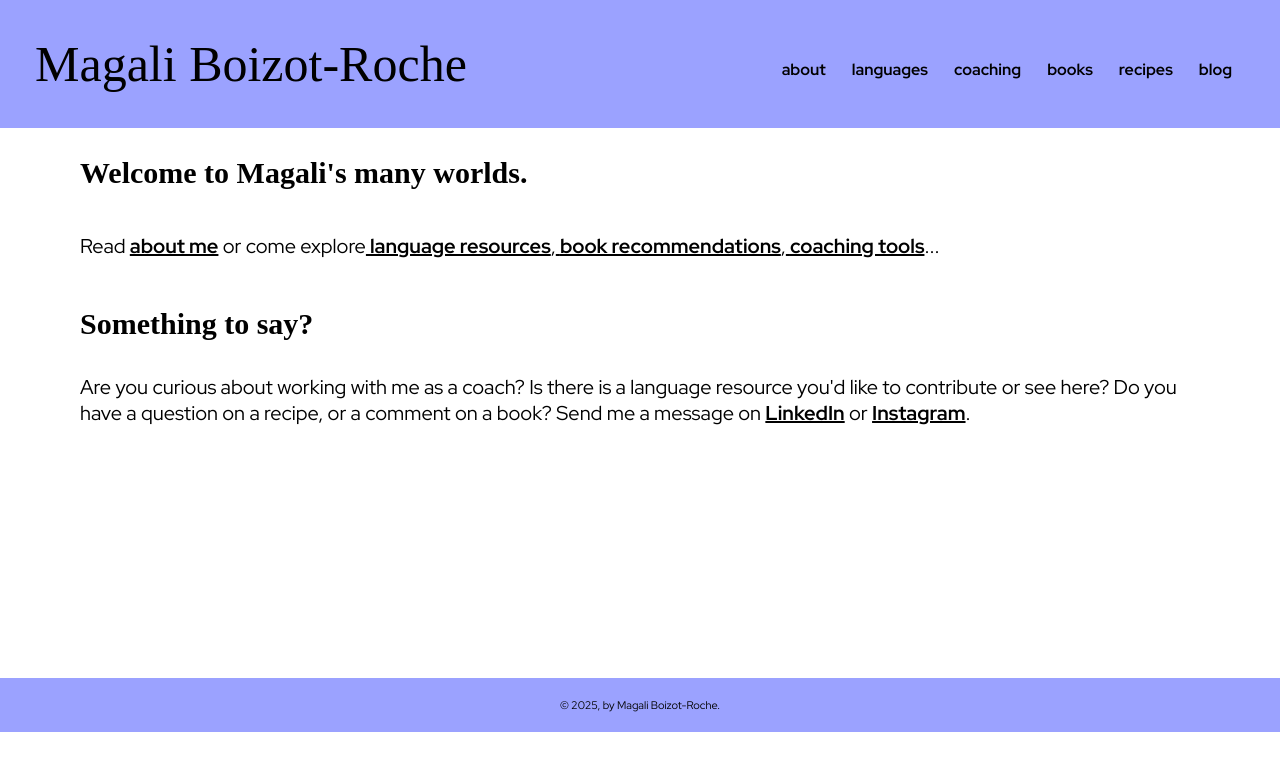
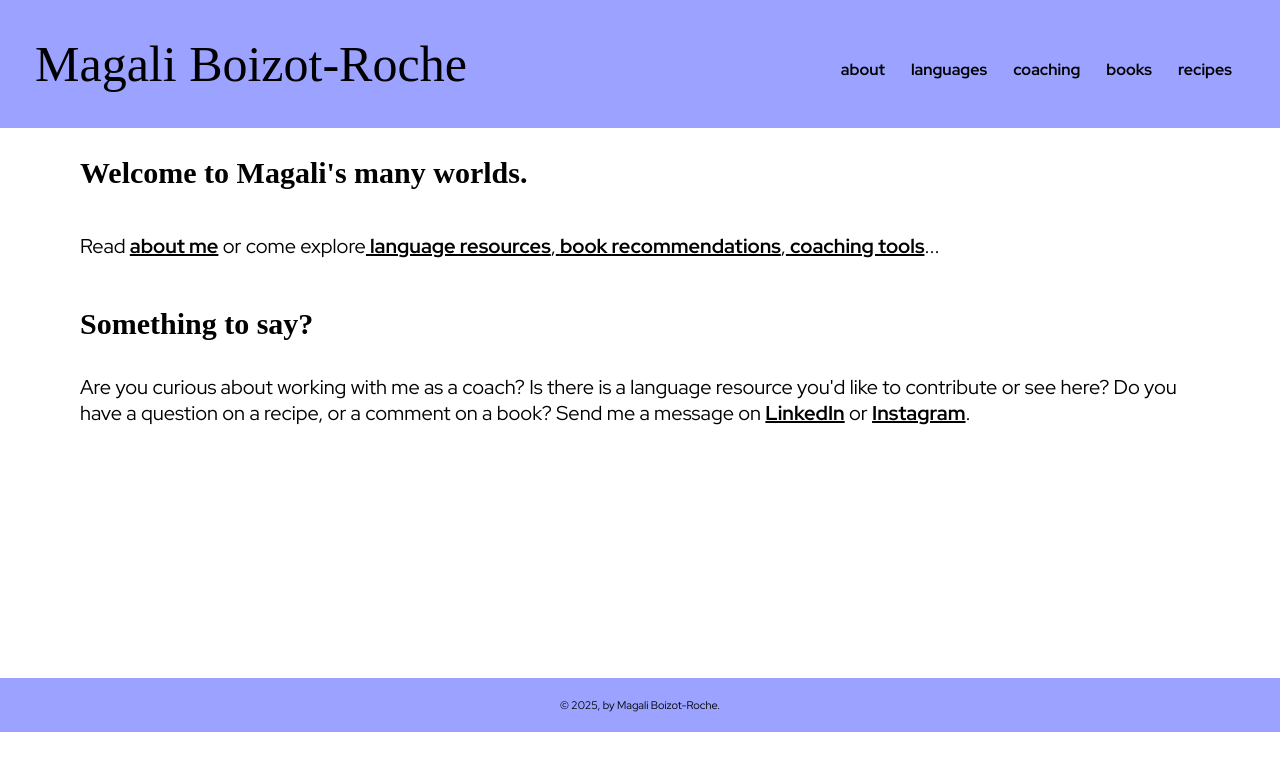
Before and after one commit to magali-br/personal-website, a React (Vite) app: page / in a window 1280 px wide. Shown: the top 770 px of the page. Built offline with nearby package versions, Linux system fonts and the light colour scheme; a web font is replaced by a local one.

Commit message:
Remove blog from navbar

```diff
--- a/src/components/Navbar/Navbar.jsx
+++ b/src/components/Navbar/Navbar.jsx
@@ -28,17 +28,16 @@ function Navbar() {
             <span className="MenuItem">books</span>
           </Link>
         </div>
-        {/* Recipes and Blog are currently broken upon display */}
         <div className="MenuItemContainer">
           <Link to="/recipes">
             <span className="MenuItem">recipes</span>
           </Link>
         </div>
-        <div className="MenuItemContainer">
+        {/* <div className="MenuItemContainer">
           <Link to="/blog">
             <span className="MenuItem">blog</span>
           </Link>
-        </div>
+        </div> */}
       </div>
     </div>
   );
```
